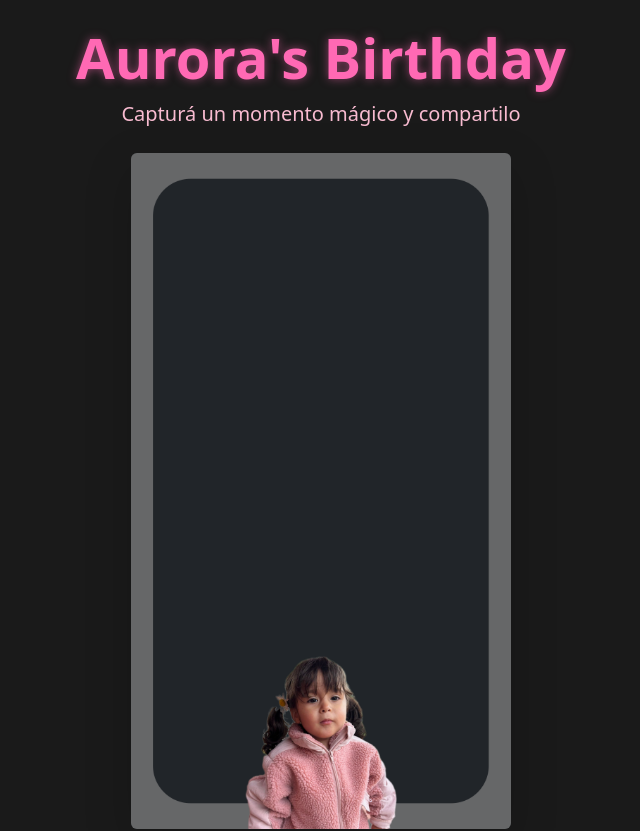
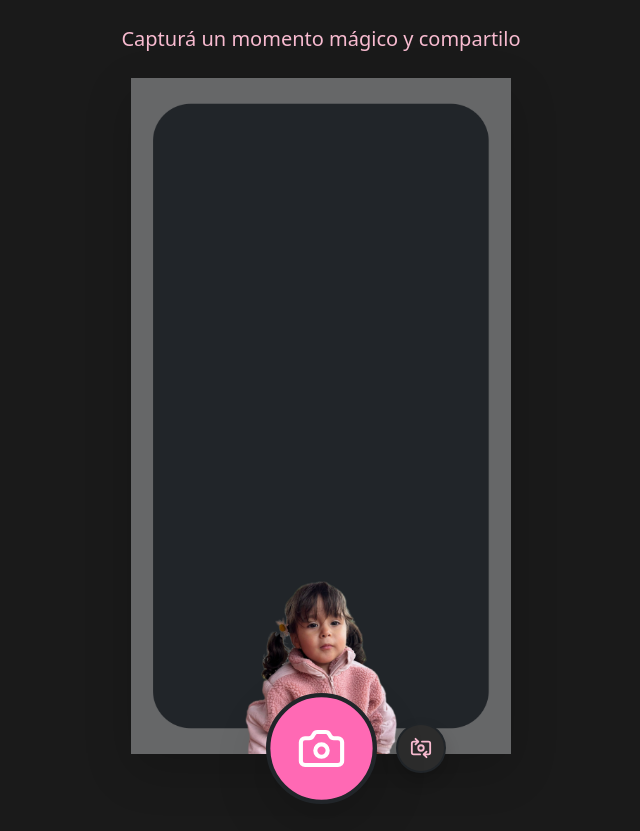
Before and after one commit to martinsosa5/cumple-aurora, a React (Vite) app: page / in a window 1280 px wide. Shown: the top 831 px of the page, without its empty margins (319-959 px from the left). Built offline with nearby package versions, Linux system fonts and the light colour scheme; no server answers.

Commit message:
agregue boton para girar la camara 2

```diff
--- a/src/App.jsx
+++ b/src/App.jsx
@@ -5,9 +5,9 @@ function App() {
     <div className="container-fluid min-vh-100 py-4" style={{ backgroundColor: '#1a1a1a' }}>
       <div className="row justify-content-center">
         <div className="col-12 col-md-6 text-center">
-          <h1 className="display-4 fw-bold" style={{ color: '#ff69b4', textShadow: '0 0 10px rgba(255,105,180,0.5)' }}>
+          {/* <h1 className="display-4 fw-bold" style={{ color: '#ff69b4', textShadow: '0 0 10px rgba(255,105,180,0.5)' }}>
             Aurora's Birthday
-          </h1>
+          </h1> */}
           <p className="lead" style={{ color: '#f8bbd0' }}>
             Capturá un momento mágico y compartilo
           </p>
--- a/src/components/Camara.jsx
+++ b/src/components/Camara.jsx
@@ -5,14 +5,23 @@ import marcoImg from '../assets/marco.png';
 const Camara = () => {
     const videoRef = useRef(null);
     const canvasRef = useRef(null);
+    const streamRef = useRef(null);
     const [fotoCapturada, setFotoCapturada] = useState(null);
     const [modoCamara, setModoCamara] = useState("user");
 
     useEffect(() => {
         iniciarCamara();
+        return () => detenerCamara();
     }, [modoCamara]);
 
+    useEffect(() => {
+        if (!fotoCapturada && streamRef.current && videoRef.current) {
+            videoRef.current.srcObject = streamRef.current;
+        }
+    }, [fotoCapturada]);
+
     const iniciarCamara = async () => {
+        detenerCamara();
         try {
             const stream = await navigator.mediaDevices.getUserMedia({
                 video: {
@@ -22,6 +31,7 @@ const Camara = () => {
                 },
                 audio: false
             });
+            streamRef.current = stream;
             if (videoRef.current) {
                 videoRef.current.srcObject = stream;
             }
@@ -30,7 +40,14 @@ const Camara = () => {
         }
     };
 
-    const girarCamara = () => {
+    const detenerCamara = () => {
+        if (streamRef.current) {
+            streamRef.current.getTracks().forEach(track => track.stop());
+        }
+    };
+
+    const girarCamara = (e) => {
+        e.stopPropagation();
         setModoCamara(prev => prev === "user" ? "environment" : "user");
     };
 
@@ -71,11 +88,13 @@ const Camara = () => {
     };
 
     return (
-        <div className="container text-center mt-3">
-            {/* VISTA PREVIA DE LA CÁMARA O FOTO */}
-            <div className="position-relative d-inline-block shadow-lg rounded overflow-hidden bg-dark"
+        <div className="container text-center mt-3 mb-5 pb-5">
+            {/* CONTENEDOR DE CÁMARA */}
+            <div className="position-relative d-inline-block shadow-lg rounded bg-dark"
                  style={{ width: '100%', maxWidth: '380px', aspectRatio: '9/16' }}>
 
+                {/* La Cámara o la Foto */}
+                <div className="w-100 h-100 rounded overflow-hidden">
                     {!fotoCapturada ? (
                         <>
                             <video
@@ -89,7 +108,6 @@ const Camara = () => {
                                     transform: modoCamara === "user" ? "scaleX(-1)" : "none"
                                 }}
                             />
-                        {/* Marco flotante encima del video */}
                             <img
                                 src={marcoImg}
                                 className="position-absolute top-0 start-0 w-100 h-100"
@@ -102,41 +120,54 @@ const Camara = () => {
                     )}
                 </div>
 
-            {/* BOTONES */}
-            <div className="mt-4 d-flex justify-content-center align-items-center gap-4 pb-5">
+                {/* BOTONES SUPERPUESTOS (FLOTANTES) */}
+                <div className="position-absolute start-50 translate-middle-x w-100"
+                     style={{ bottom: '-45px', zIndex: 20 }}>
+
                     {!fotoCapturada ? (
-                    <>
+                        <div className="d-flex justify-content-center align-items-center gap-4">
+                            {/* Espaciador para equilibrio visual */}
                             <div style={{ width: '50px' }}></div>
 
-                        <button className="btn btn-primary btn-lg rounded-circle p-4 shadow" onClick={capturarFoto}>
-                            <Camera size={40} />
+                            {/* Botón Principal de Captura */}
+                            <button className="btn btn-primary rounded-circle shadow-lg p-4 border-dark border-4"
+                                    onClick={capturarFoto}
+                                    style={{ transform: 'scale(1.1)', borderColor: '#1a1a1a !important' }}>
+                                <Camera size={45} />
                             </button>
 
+                            {/* Botón Girar Cámara */}
                             <button
-                            className="btn btn-dark rounded-circle shadow-sm border-0"
+                                className="btn btn-dark rounded-circle shadow border-dark border-2"
                                 style={{
                                     width: '50px',
                                     height: '50px',
                                     display: 'flex',
                                     alignItems: 'center',
                                     justifyContent: 'center',
-                                backgroundColor: '#2c2c2c'
+                                    backgroundColor: '#2c2c2c',
+                                    borderColor: '#1a1a1a !important'
                                 }}
                                 onClick={girarCamara}
                             >
                                 <SwitchCamera size={24} color="#f8bbd0" />
                             </button>
-                    </>
+                        </div>
                     ) : (
-                    <div className="d-flex gap-3 w-100 px-4">
-                        <button className="btn btn-outline-secondary flex-grow-1 py-3 text-white border-secondary" onClick={() => setFotoCapturada(null)}>
+                        <div className="d-flex gap-2 px-3">
+                            <button className="btn btn-outline-secondary flex-grow-1 py-3 shadow fw-bold rounded-pill text-white border-dark border-2"
+                                    onClick={() => setFotoCapturada(null)}
+                                    style={{ borderColor: '#1a1a1a !important', backgroundColor: 'rgba(26,26,26,0.8)' }}>
                                 <RefreshCw size={20} className="me-2" /> Repetir
                             </button>
-                        <button className="btn btn-success flex-grow-1 py-3 shadow fw-bold" onClick={() => alert("¡Mañana conectamos Firebase!")}>
+                            <button className="btn btn-success flex-grow-1 py-3 shadow fw-bold rounded-pill border-dark border-2"
+                                    onClick={() => alert("¡Listo para subir!")}
+                                    style={{ borderColor: '#1a1a1a !important' }}>
                                 <Check size={24} className="me-2" /> Subir
                             </button>
                         </div>
                     )}
+                </div>
             </div>
 
             <canvas ref={canvasRef} style={{ display: 'none' }}></canvas>
```
Lines whose indentation alone changed are shown as unchanged.
